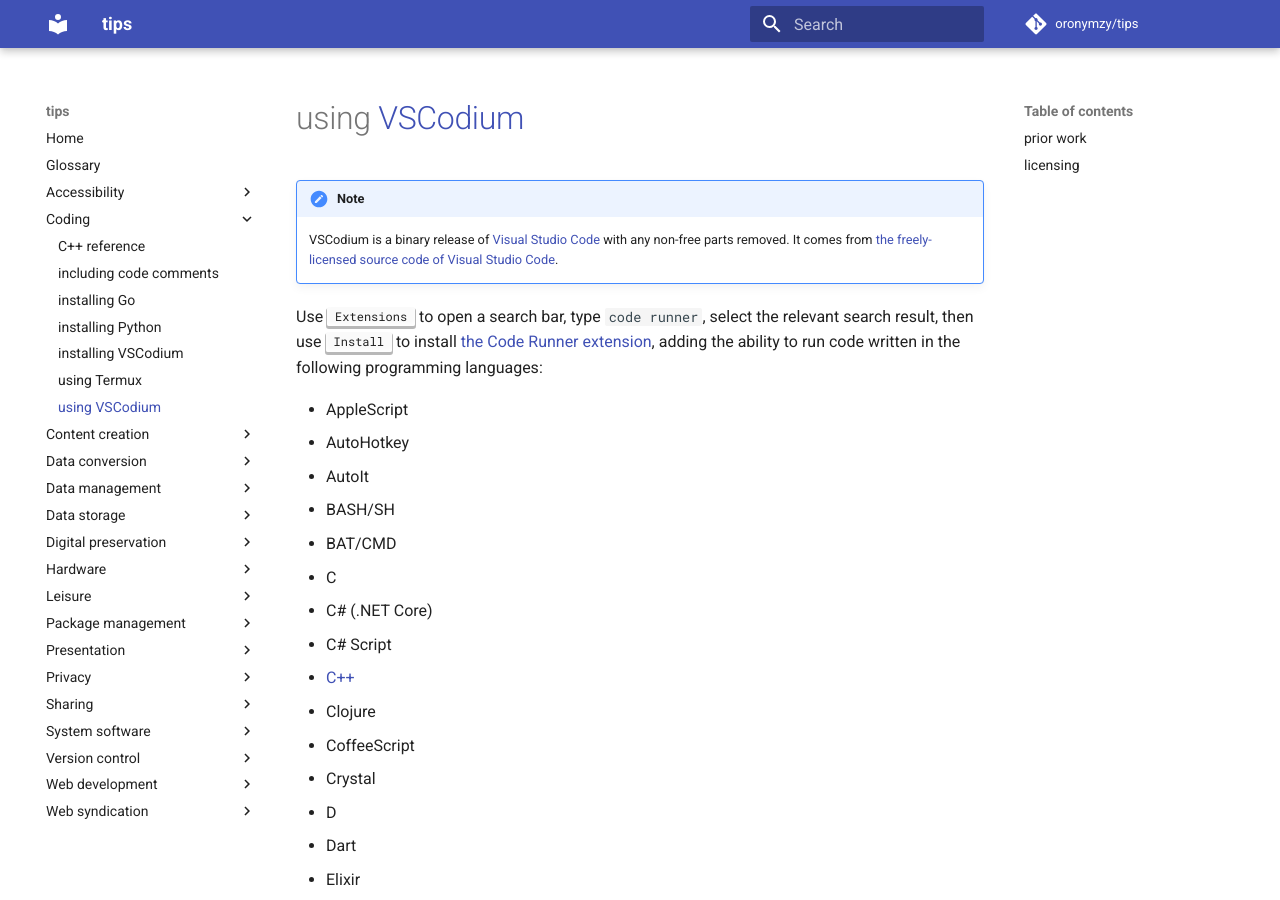
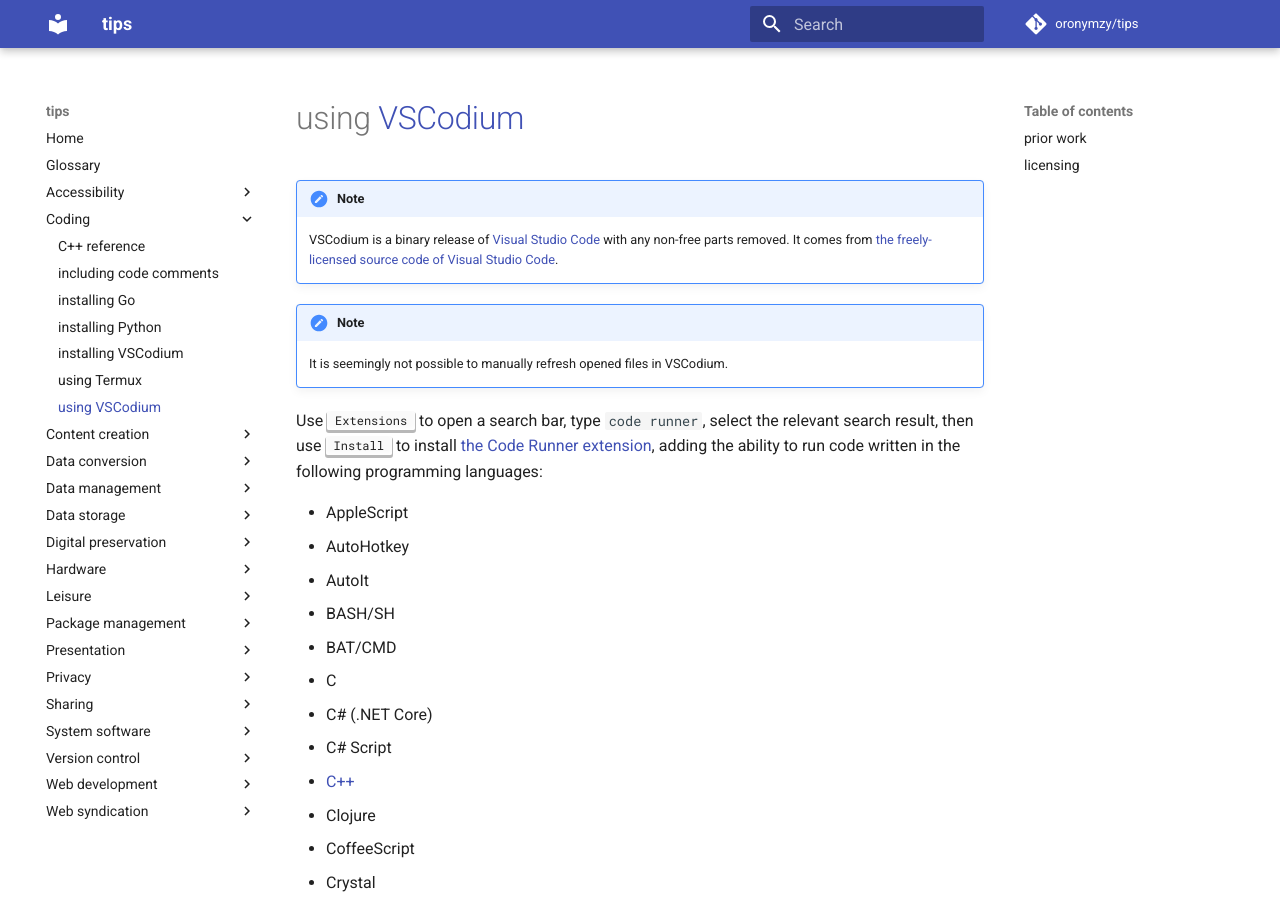
Before and after one commit to oronymzy/tips, an MkDocs documentation site: the page built from docs/usVSCdm.md, in a window 1280 px wide and 900 px high. Built offline with MkDocs 1.6.1 and Material for MkDocs 9.7.7, drawn with Linux system fonts in a browser that asks for light colours; comment, search, counter and statistics services are not loaded.

Commit message:
Add admonition

```diff
--- a/docs/usVSCdm.md
+++ b/docs/usVSCdm.md
@@ -3,6 +3,10 @@
 !!! note
 
     VSCodium is a binary release of [Visual Studio Code](https://code.visualstudio.com/) with any non-free parts removed. It comes from [the freely-licensed source code of Visual Studio Code](https://github.com/Microsoft/vscode).
+
+!!! note
+
+    It is seemingly not possible to manually refresh opened files in VSCodium.
 
 Use ++"Extensions"++ to open a search bar, type `code runner`, select the relevant search result, then use ++"Install"++ to install [the Code Runner extension](https://marketplace.visualstudio.com/items?itemName=formulahendry.code-runner), adding the ability to run code written in the following programming languages:
 
```
